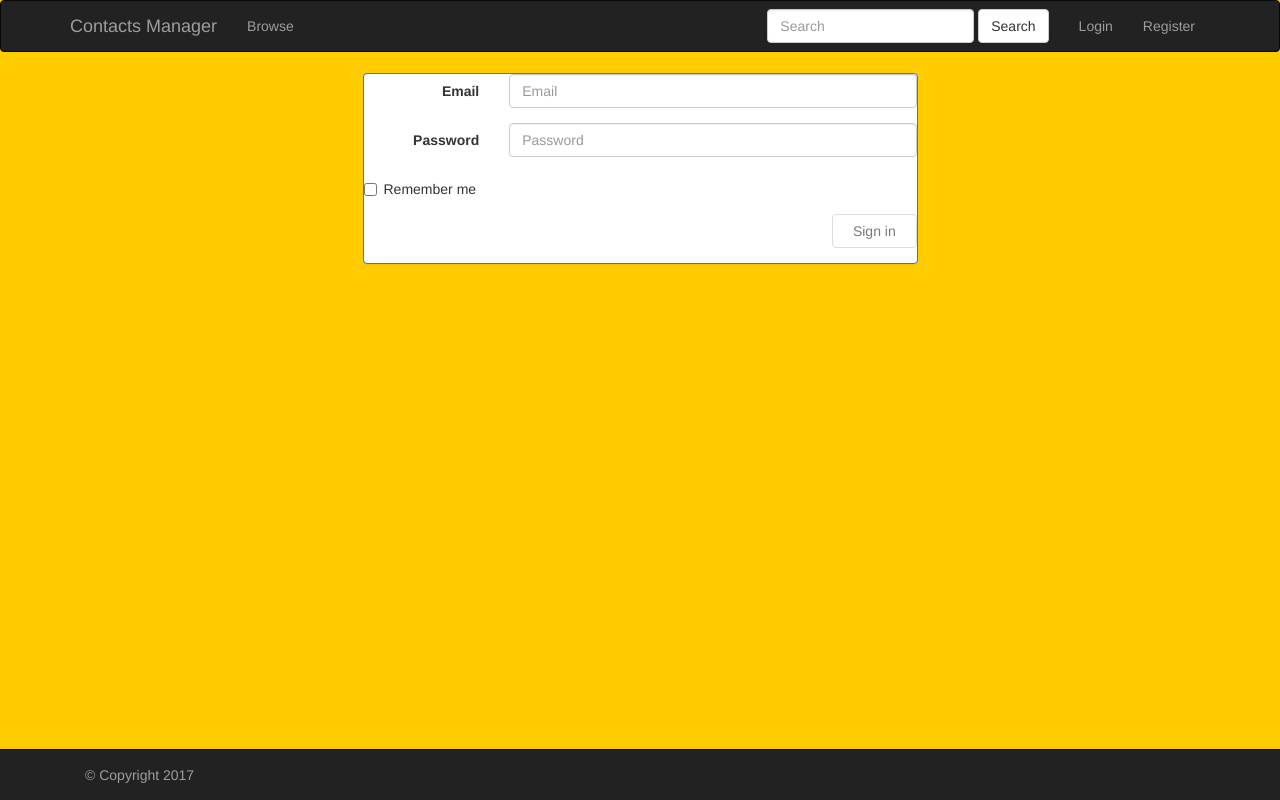
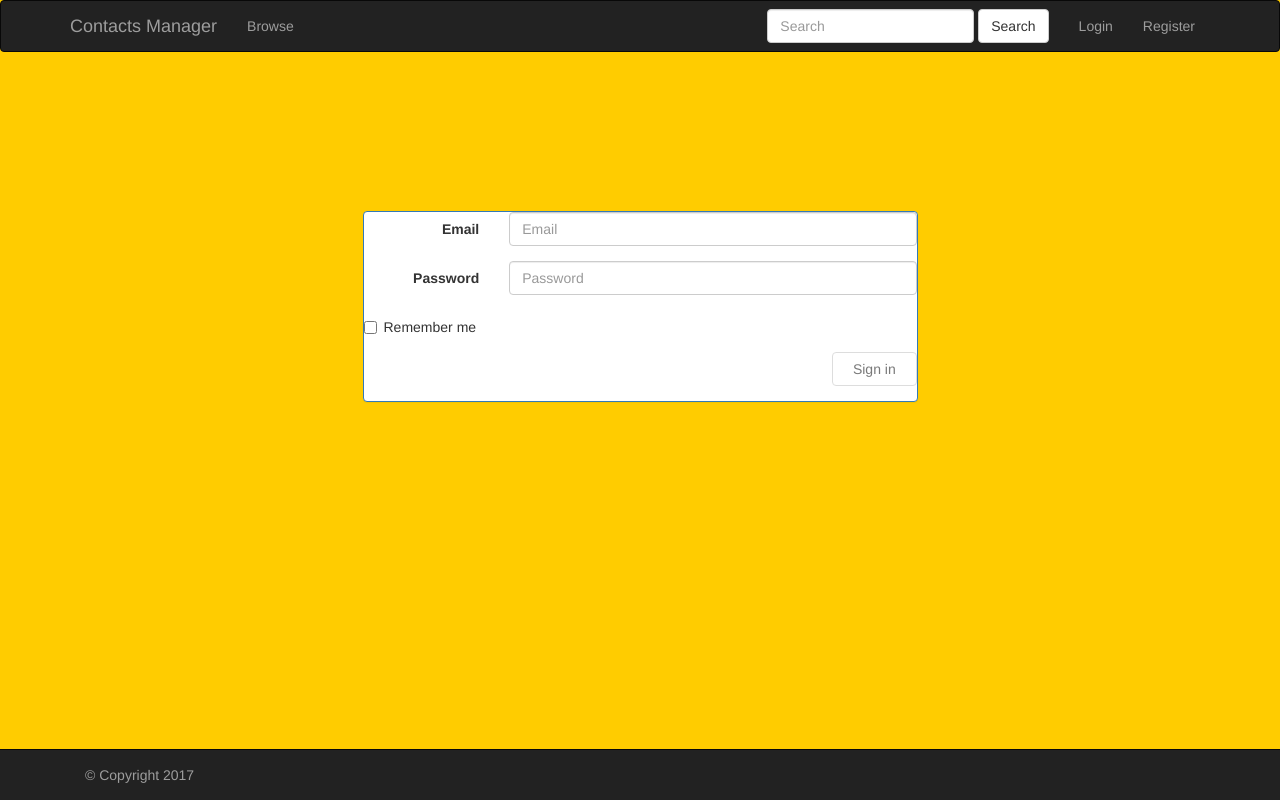
Before and after one commit to NasirA1/MyJS, a React (Create React App) app in the folder react-contacts-2/contacts-client/: page /login in a window 1280 px wide. Built offline with nearby package versions, Linux system fonts and the light colour scheme.

Commit message:
login layout

```diff
--- a/react-contacts-2/contacts-client/public/index.html
+++ b/react-contacts-2/contacts-client/public/index.html
@@ -9,6 +9,10 @@
   <link rel="shortcut icon" href="%PUBLIC_URL%/favicon.ico">
   <link rel="stylesheet" href="https://maxcdn.bootstrapcdn.com/bootstrap/latest/css/bootstrap.min.css">
   <style>
+    html, body {
+      height: 100%;
+    }
+
     body {
       background-color: #FFCC00;
     }
--- a/react-contacts-2/contacts-client/src/components/App.js
+++ b/react-contacts-2/contacts-client/src/components/App.js
@@ -72,12 +72,12 @@ class App extends Component {
 
         <Grid>
           <Row>
-            <Col lg={6} lgOffset={3}>
+            <div style={{zIndex: '999', position: 'fixed', width: '400px', left: '50%', marginLeft: '-200px'}}>
               <AlertDismissable title={this.state.alert.title} message={this.state.alert.message}
                 bsStyle={this.state.alert.bsStyle} visibility={this.state.alert.visibility}
                 onDismissClick={() => this.onDismissClick()}
               />
-            </Col>
+            </div>
           </Row>
 
           <Row>
--- a/react-contacts-2/contacts-client/src/components/Login.js
+++ b/react-contacts-2/contacts-client/src/components/Login.js
@@ -32,11 +32,10 @@ class Login extends Component {
     try {
       const response = await Services.login(this.state.user);
       console.log(response.data);
-      this.props.setAlert({ message: response.data.message, bsStyle: 'success', visibility: true} );
+      this.props.setAlert({ message: response.data.message, bsStyle: 'success', visibility: true });
     } catch (err) {
       console.error(err);
-      console.error(err.response.data.error);
-      this.props.setAlert({ message: err.response.data.error, bsStyle: 'danger', visibility: true});
+      this.props.setAlert({ message: err.response.data.error, bsStyle: 'danger', visibility: true });
     }
   }
 
@@ -59,8 +58,9 @@ class Login extends Component {
   render() {
     return (
       <Col lg={6} lgOffset={3}>
-      <Panel header="Login" bsStyle="primary">
-      <Form horizontal onSubmit={this.submit.bind(this)}>
+        <div style={{ marginTop: '25%', position: 'relative' }} />
+        <Panel header="Login" bsStyle="primary">
+          <Form horizontal onSubmit={this.submit.bind(this)}>
             <FormGroup controlId="formHorizontalEmail">
               <Col componentClass={ControlLabel} xs={3}>
                 Email
@@ -93,7 +93,7 @@ class Login extends Component {
               </Col>
             </FormGroup>
           </Form>
-      </Panel>
+        </Panel>
       </Col>
     );
   }
--- a/react-contacts-2/contacts-client/src/components/Register.js
+++ b/react-contacts-2/contacts-client/src/components/Register.js
@@ -119,6 +119,7 @@ class Register extends Component {
   render() {
     return (
       <Col lg={6} lgOffset={3}>
+        <div style={{ marginTop: '25%', position: 'relative' }} />
         <Panel header="Register" bsStyle="primary">
           <Form horizontal onSubmit={this.submit.bind(this)}>
             <FormGroup controlId="formHorizontalEmail" validationState={this.getEmailValidationState()}>
```
